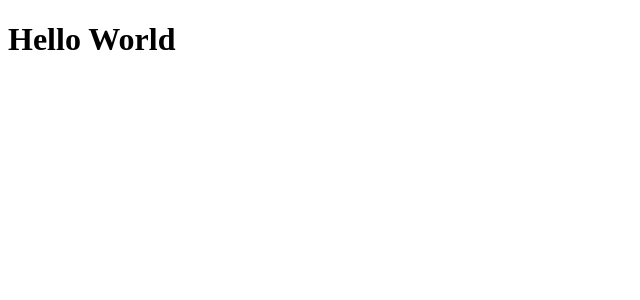
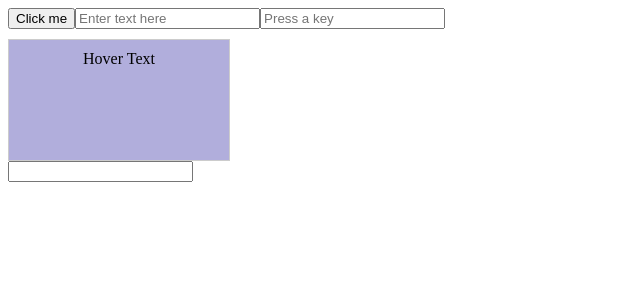
Before and after one commit to ajaya-work/Learning, an Angular app: page / in a window 1280 px wide. Shown: the top 300 px of the page, without its empty margins (0-640 px from the left). Built offline with nearby package versions, Linux system fonts and the light colour scheme.

Commit message:
different events

```diff
--- a/src/app/app.html
+++ b/src/app/app.html
@@ -1 +1,9 @@
-<H1> Hello World</H1>
+<button (click)="handleClick()">Click me</button>
+<input (input)="onTyping($event)" placeholder="Enter text here"/>
+<input (keyup)="onKeyUp($event)" placeholder="Press a key"/>
+
+<div (mouseover)="onHover()" (mouseleave)="onLeave()" class="hover-box">
+    Hover Text
+</div>
+
+<input (blur)="onBlur()" (focus)="onFocus()"/>
--- a/src/app/app.scss
+++ b/src/app/app.scss
@@ -0,0 +1,9 @@
+.hover-box{
+    width: 200px;
+    height: 100px;
+    padding: 10px;
+    text-align: center;
+    background-color: rgb(177, 174, 220);
+    border: 1px solid #ccc;
+    margin-top: 10px;
+}
--- a/src/app/app.ts
+++ b/src/app/app.ts
@@ -9,5 +9,31 @@ import { RouterOutlet } from '@angular/router';
   styleUrl: './app.scss'
 })
 export class App {
+ handleClick (){
+  console.log("Button clicked");
+ }
 
+ onTyping(event: any){
+  console.log("Typed", event.target.value);
+ }
+
+ onKeyUp(event: any){
+  console.log("Key up", event.key);
+ }
+
+ onHover(){
+  console.log("Mouse over");
+ }
+
+ onLeave(){
+  console.log("Mouse leave");
+ }
+
+ onBlur(){
+  console.log("Input lost focus");
+ }
+
+ onFocus(){
+  console.log("Input gained focus");
+ }
 }
```
